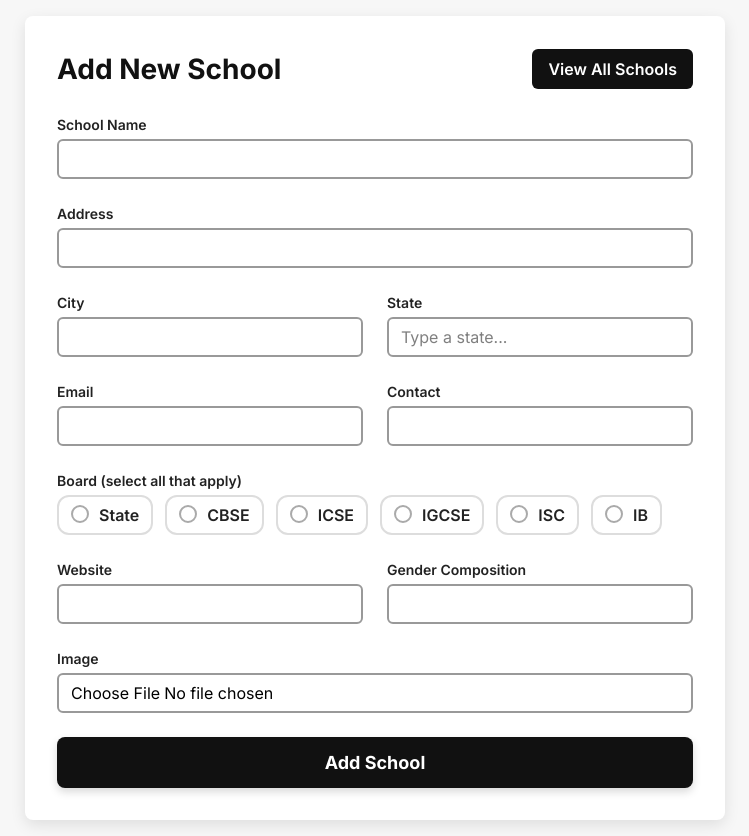
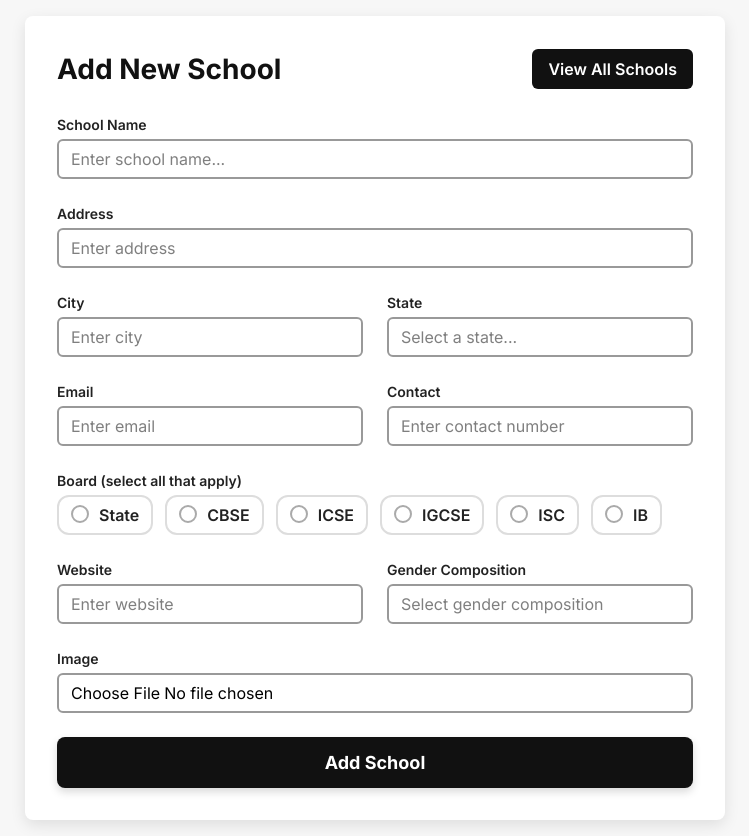
Before and after one commit to Pradeep-G-A/school-finder, a Next.js app: page /add-school in a window 1280 px wide. Shown: the whole page, without its empty margins (265-1014 px from the left). Built offline with nearby package versions, Linux system fonts and the light colour scheme.

Commit message:
Update page.jsx

```diff
--- a/app/add-school/page.jsx
+++ b/app/add-school/page.jsx
@@ -99,20 +99,20 @@ export default function AddSchoolPage() {
         <form onSubmit={handleSubmit(onSubmit)} className="form">
           <div className="form-group">
             <label htmlFor="name">School Name</label>
-            <input id="name" type="text" {...register('name', { required: 'School name is required' })} />
+            <input id="name" type="text" placeholder="Enter school name..." {...register('name', { required: 'School name is required' })} />
             {errors.name && <p className="error-text">{errors.name.message}</p>}
           </div>
 
           <div className="form-group">
             <label htmlFor="address">Address</label>
-            <input id="address" type="text" {...register('address', { required: 'Address is required' })} />
+            <input id="address" type="text" placeholder="Enter address" {...register('address', { required: 'Address is required' })} />
             {errors.address && <p className="error-text">{errors.address.message}</p>}
           </div>
 
           <div className="form-row">
             <div className="form-group half-width">
               <label htmlFor="city">City</label>
-              <input id="city" type="text" {...register('city', { required: 'City is required' })} />
+              <input id="city" type="text" placeholder="Enter city" {...register('city', { required: 'City is required' })} />
               {errors.city && <p className="error-text">{errors.city.message}</p>}
             </div>
             <div className="form-group half-width">
@@ -125,7 +125,7 @@ export default function AddSchoolPage() {
               autoComplete="off"
               value={inputValue}
         onChange={handleChange}
-        placeholder="Type a state..."
+        placeholder="Select a state..."
             />
             <datalist id="state-list">
               {indianStatesAndUTs.map(state => (
@@ -143,6 +143,7 @@ export default function AddSchoolPage() {
               <input
                 id="email_id"
                 type="email"
+                placeholder="Enter email"
                 {...register('email_id', {
                   required: 'Email is required',
                   pattern: { value: /^\S+@\S+$/i, message: 'Invalid email' },
@@ -152,7 +153,7 @@ export default function AddSchoolPage() {
             </div>
              <div className="form-group half-width">
               <label htmlFor="contact">Contact</label>
-              <input id="contact" type="tel" {...register('contact', { required: 'Contact is required' })} />
+              <input id="contact" type="tel" placeholder="Enter contact number"{...register('contact', { required: 'Contact is required' })} />
               {errors.contact && <p className="error-text">{errors.contact.message}</p>}
             </div>
           </div>
@@ -180,7 +181,7 @@ export default function AddSchoolPage() {
              <div className="form-row">
             <div className="form-group half-width">
               <label htmlFor="website">Website</label>
-              <input id="website" type="text" {...register('website')} />
+              <input id="website" type="text" placeholder="Enter website" {...register('website')} />
               {errors.website && <p className="error-text">{errors.website.message}</p>}
             </div>
 
@@ -190,6 +191,7 @@ export default function AddSchoolPage() {
               id="type"
               type="text"
               list="gender-list"
+              placeholder="Select gender composition"
               {...register('type', { required: 'Gender Composition is required' })}
               autoComplete="off"
             />
```
